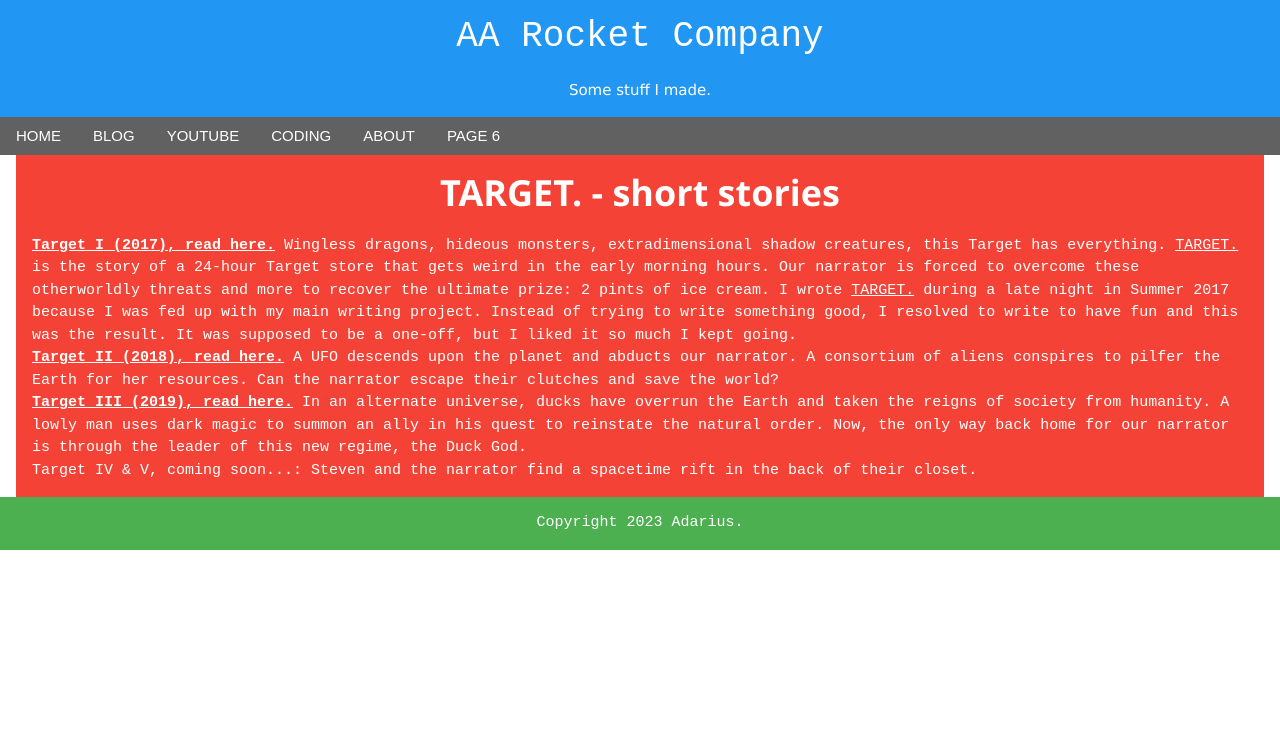
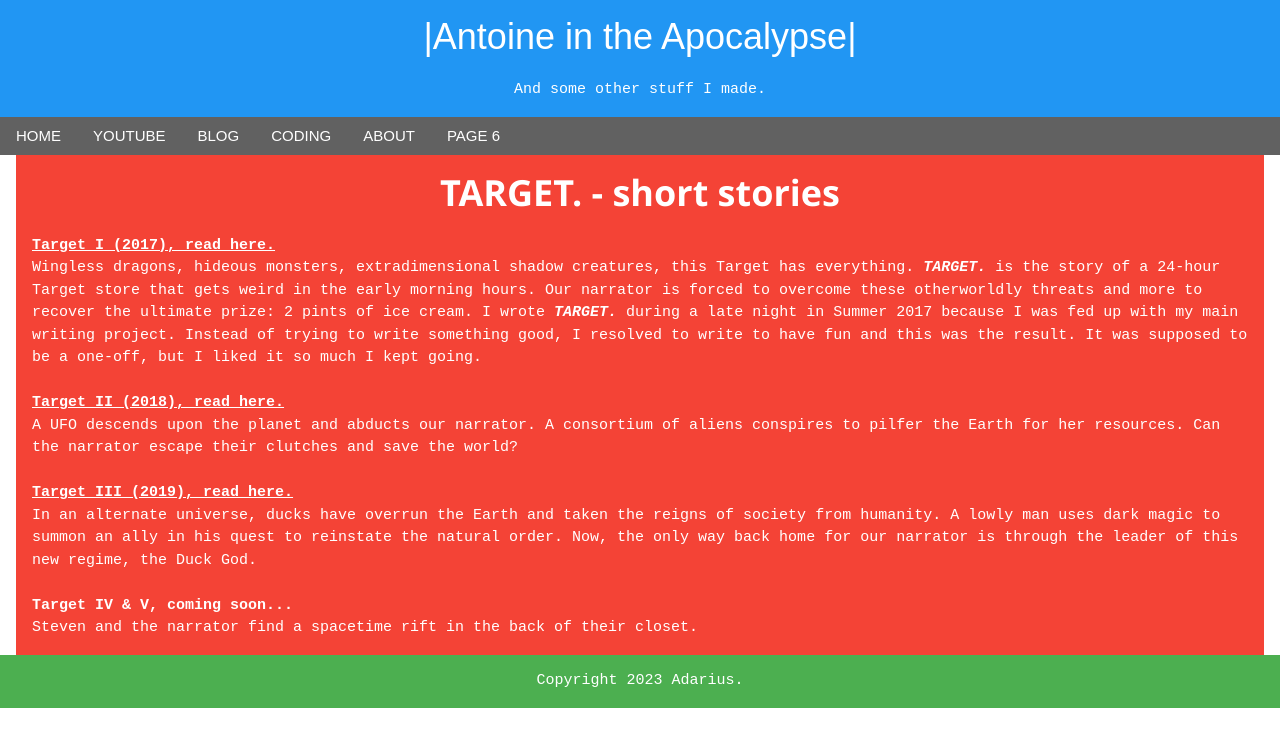
Before and after one commit to aarocket/aarocket.github.io, a plain HTML site: page writing.html in a window 1280 px wide. Drawn offline with Linux system fonts and the light colour scheme.

Commit message:
working on scaling title header thing, had a solution but erased it to find another and now idk

```diff
--- a/writing.html
+++ b/writing.html
@@ -15,14 +15,14 @@
 	logo or icon
 	<p id="authorship-tag" style="text-align: center;">Antoine Darius's Assorted Works</p>
 	-->
-	<h1 id="title" style="text-align: center; font-family: 'Courier New', Courier, monospace;">AA Rocket Company</h1>
-	<p id="authorship-tag" style="text-align: center;">Some stuff I made.</p>
+	<h1 id="title" style="text-align: center; font-family: Arial, Helvetica, sans-serif">|Antoine in the Apocalypse|</h1>
+	<p id="authorship-tag" style="text-align: center; font-family: 'Courier New', Courier, monospace;">And some other stuff I made.</p>
 </div>
 <div class="w3-bar w3-dark-grey w3-mobile" style="text-align: center; font-family:Arial, Helvetica, sans-serif;">
 	<!--nav-->
 	<a href="index.html" class="w3-bar-item w3-button w3-mobile"> HOME </a>
-    <a href="writing.html" class="w3-bar-item w3-button w3-mobile"> BLOG </a>
-	<a href="youtube.html" class="w3-bar-item w3-button w3-mobile"> YOUTUBE </a>
+    <a href="youtube.html" class="w3-bar-item w3-button w3-mobile"> YOUTUBE </a>
+	<a href="writing.html" class="w3-bar-item w3-button w3-mobile"> BLOG </a>
 	<a href="codes.html" class="w3-bar-item w3-button w3-mobile"> CODING </a>
 	<a href="about.html" class="w3-bar-item w3-button w3-mobile"> ABOUT </a>
 	<a href="beta3.html" class="w3-bar-item w3-button w3-mobile"> PAGE 6 </a>
@@ -34,21 +34,27 @@
 	<h1 style="text-align: center;"><b>TARGET. - short stories</b> </h1>
 	<p>
 		<b><a href="https://drive.google.com/file/d/1M7QaI36rCH1xFvBPm_4Y5f4hxBR6TPqr/view?usp=sharing">Target I (2017), read here.</a></b>
-		Wingless dragons, hideous monsters, extradimensional shadow creatures, this Target has everything. <ins>TARGET.</ins> is the story of a
+		<br>
+		Wingless dragons, hideous monsters, extradimensional shadow creatures, this Target has everything. <strong><em>TARGET.</em></strong> is the story of a
 		24-hour Target store that gets weird in the early morning hours. Our narrator is forced to overcome these otherworldly
-		threats and more to recover the ultimate prize: 2 pints of ice cream. I wrote <ins>TARGET.</ins> during a late night in Summer 2017 because
+		threats and more to recover the ultimate prize: 2 pints of ice cream. I wrote <strong><em>TARGET.</em></strong> during a late night in Summer 2017 because
 		I was fed up with my main writing project. Instead of trying to write something good, I resolved to write to have fun and
-		this was the result. It was supposed to be a one-off, but I liked it so much I kept going. <br>
+		this was the result. It was supposed to be a one-off, but I liked it so much I kept going.
+		<br><br>
 		<b><a href="https://drive.google.com/file/d/1xbiALJ60l3WT1lsSMcSXSpzAc3HrmK7n/view?usp=sharing">Target II (2018), read here.</a></b>
+		<br>
 		A UFO descends upon the planet and abducts our narrator. A consortium of aliens conspires to pilfer
 		the Earth for her resources. Can the narrator escape their clutches and save the world?
+		<br><br>
+		<b><a href="https://drive.google.com/file/d/1s6Dq3dXtpvNZ1a9KxcMeutBbQaNMeYuQ/view?usp=sharing">Target III (2019), read here.</a></b>
 		<br>
-		<b><a href="https://drive.google.com/file/d/1s6Dq3dXtpvNZ1a9KxcMeutBbQaNMeYuQ/view?usp=sharing">Target III (2019), read here.</a></b>
 		In an alternate universe, ducks have overrun the Earth and taken the reigns of society from humanity. A lowly man uses dark magic
 		to summon an ally in his quest to reinstate the natural order. Now, the only way back home for our narrator is through the
 		leader of this new regime, the Duck God.
+		<br><br>
+		<strong> Target IV & V, coming soon... </strong>
 		<br>
-		Target IV & V, coming soon...: Steven and the narrator find a spacetime rift in the back of their closet.
+		Steven and the narrator find a spacetime rift in the back of their closet.
 	</p>
 </section>
 </div>
```
Also changed, not shown: about.html (+5 -4 lines), index.html (+4 -2 lines), youtube.html (+3 -2 lines).
